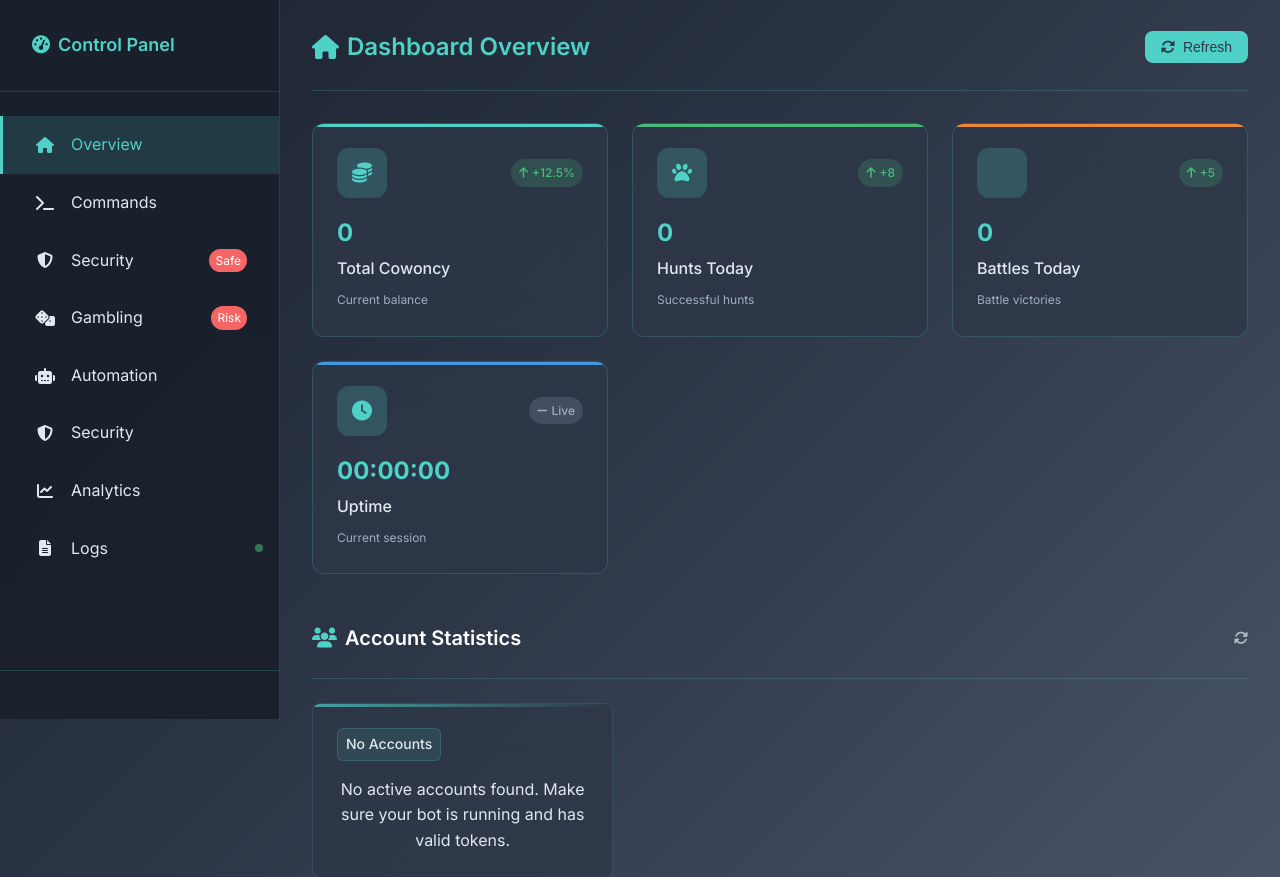
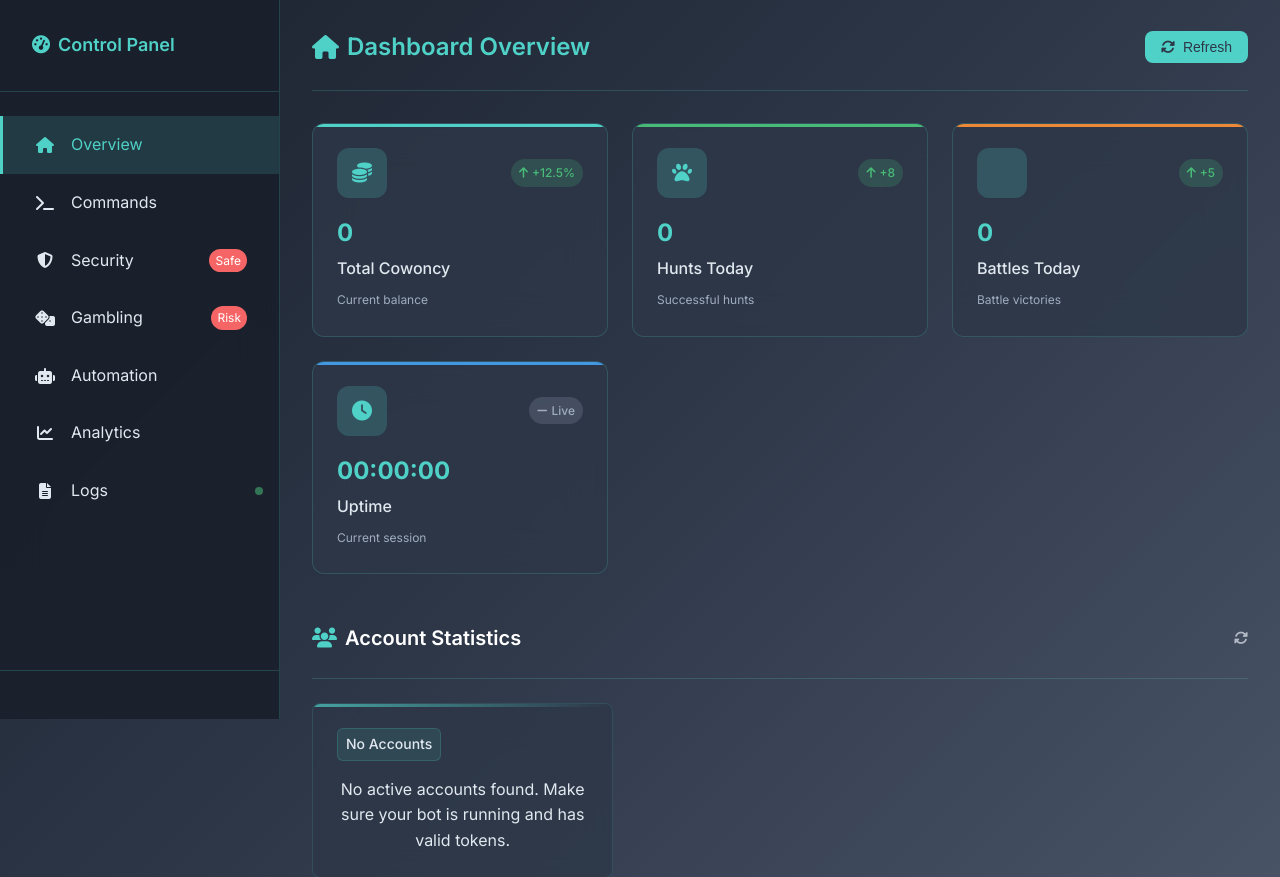
Before and after one commit to Kiy0w0/owomizu, a Flask app: page / in a window 1280 px wide. Shown: the part 81-958 px from the top of the page. Run offline with Flask 3, Linux system fonts and the light colour scheme; data comes from the database, SQL or seed files in the repository; data that the repository does not hold is empty; parts of the project's set-up code (start-up, migrations or seed data) failed here and were passed over.

Commit message:
Run updater.py for update

```diff
--- a/config/settings.json
+++ b/config/settings.json
@@ -238,7 +238,6 @@
             ]
         }
     },
-
     "autoUse": {
         "gems": {
             "enabled": false,
@@ -263,5 +262,10 @@
         },
         "autoLootbox": false,
         "autoCrate": false
+    },
+    "accountRotation": {
+        "enabled": false,
+        "cooldownSeconds": 300,
+        "maxCommandsPerAccount": 10
     }
 }
--- a/mizu.py
+++ b/mizu.py
@@ -108,6 +108,7 @@ config_updated = None
 bot_instances = []
 command_logs = []
 
+
 # Track bot start time for uptime calculation
 app.start_time = time.time()
 
@@ -977,6 +978,7 @@ def dashboard_terminate():
     except Exception as e:
         print(f"Error terminating bot: {e}")
         return jsonify({"success": False, "message": "Failed to terminate"}), 500
+
 
 @app.route('/api/bot/<action>', methods=['POST'])
 def control_bot(action):
@@ -1523,6 +1525,7 @@ class MyClient(commands.Bot):
         except Exception as e:
             print(f"Error adding dashboard log: {e}")
 
+
     def refresh_settings(self):
         """Refresh bot settings from file"""
         try:
@@ -1901,6 +1904,7 @@ class MyClient(commands.Bot):
         printBox(f'-Loaded {self.username}[*].'.center(console_width - 2), 'bold royal_blue1 ')
         listUserIds.append(self.user.id)
 
+
         # Fetch the channel
         self.cm = self.get_channel(self.channel_id)
         if not self.cm:
--- a/static/dashboard.css
+++ b/static/dashboard.css
@@ -1378,6 +1378,7 @@ input:checked + .toggle-slider:before {
   pointer-events: none;
 }
 
+
 /* Responsive Design */
 @media (max-width: 768px) {
   .main-container {
--- a/static/dashboard.js
+++ b/static/dashboard.js
@@ -831,6 +831,7 @@ class MizuDashboard {
         } catch (error) {
             console.error('Failed to load security settings:', error);
         }
+
     }
 
     /**
@@ -1283,6 +1284,7 @@ class MizuDashboard {
             })
             .catch(() => {});
     }
+
 }
 
 // Notification styles (injected dynamically)
@@ -1436,6 +1438,7 @@ document.addEventListener('DOMContentLoaded', function() {
 
     // Initialize dashboard
     window.mizuDashboard = new MizuDashboard();
+
 });
 
 // Export for global access
--- a/templates/index.html
+++ b/templates/index.html
@@ -111,12 +111,6 @@
                         <a href="#" class="nav-link">
                             <i class="fas fa-robot"></i>
                             <span>Automation</span>
-                        </a>
-                    </li>
-                    <li class="nav-item" data-section="security">
-                        <a href="#" class="nav-link">
-                            <i class="fas fa-shield-alt"></i>
-                            <span>Security</span>
                         </a>
                     </li>
                     <li class="nav-item" data-section="analytics">
@@ -364,10 +358,10 @@
                                 <small class="form-hint">Maximum delay after captcha solving</small>
                             </div>
                         </div>
-        </div>
+                    </div>
 
 
-                </div>
+        </div>
             </section>
 
             <!-- Other sections will be added similarly -->
@@ -395,15 +389,6 @@
                 <!-- Automation settings content -->
             </section>
 
-            <section id="security" class="content-section">
-                <div class="section-header">
-                    <h1 class="section-title">
-                        <i class="fas fa-shield-alt"></i>
-                        Security Settings
-                    </h1>
-                </div>
-                <!-- Security settings content -->
-            </section>
 
             <section id="analytics" class="content-section">
                 <div class="section-header">
@@ -442,7 +427,7 @@
                         </div>
                         <div class="stat-value" id="global-net">0</div>
                     </div>
-                </div>
+            </div>
 
                 <div class="card">
                     <div class="card-header">
--- a/utils/data/weekly_runtime.json
+++ b/utils/data/weekly_runtime.json
@@ -1,7 +1,7 @@
 {
     "0": [
         1757317579.9692874,
-        1757324825.7377179
+        1757923298.0858927
     ],
     "1": [
         1757389558.2198973,
@@ -21,11 +21,11 @@
     ],
     "5": [
         1757747592.7371492,
-        1757749779.2609646
+        1757778649.2764306
     ],
     "6": [
         0,
         0
     ],
-    "last_checked": 1757749764.2507963
+    "last_checked": 1757923298.0850337
 }
--- a/utils/stats.json
+++ b/utils/stats.json
@@ -7,7 +7,7 @@
         "giveaways": 0
     },
     "1211322704087613551": {
-        "daily": 1757670790.91501,
+        "daily": 1757922953.870627,
         "lottery": 0,
         "cookie": 0,
         "banned": [],
```
Also changed, not shown: 2 other files.
